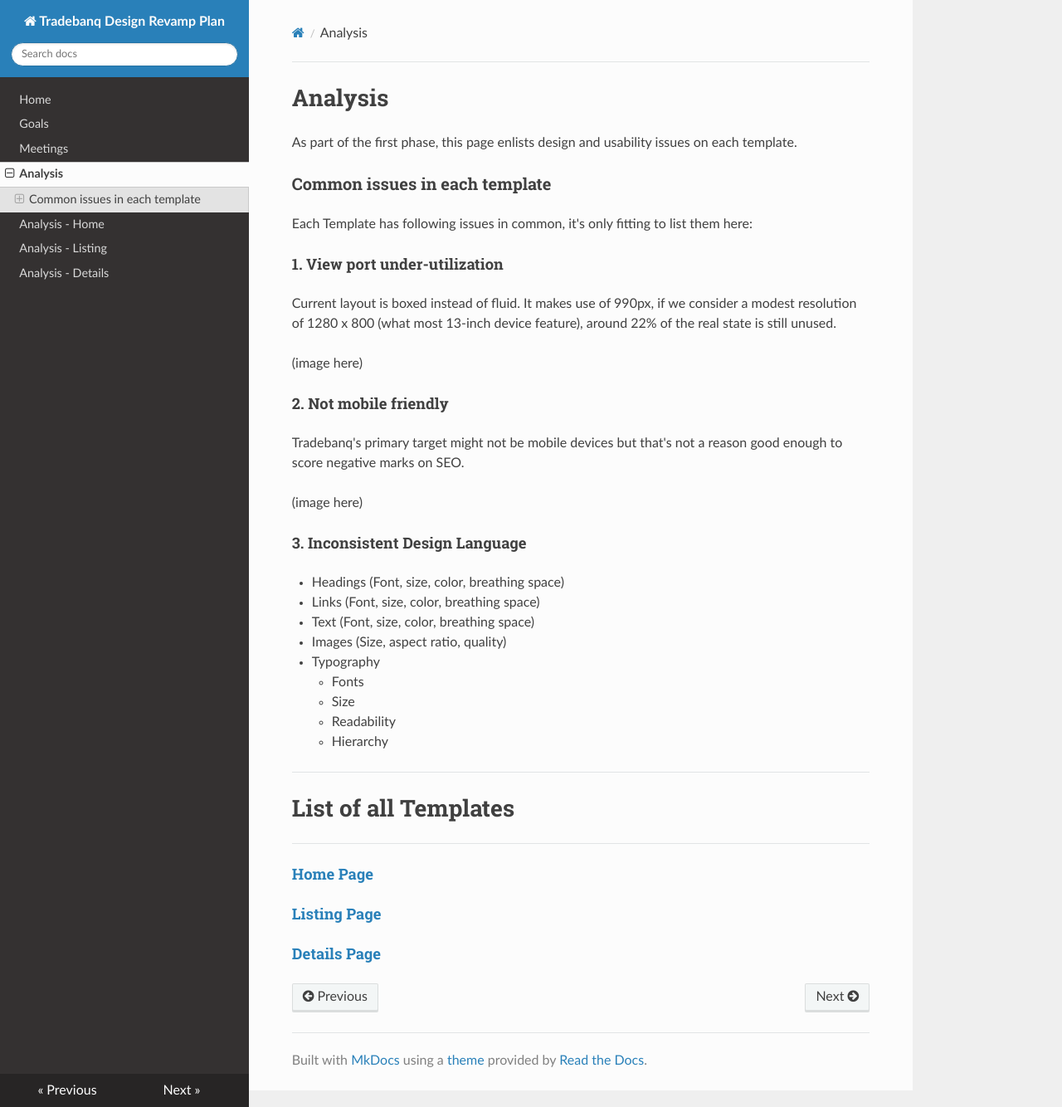
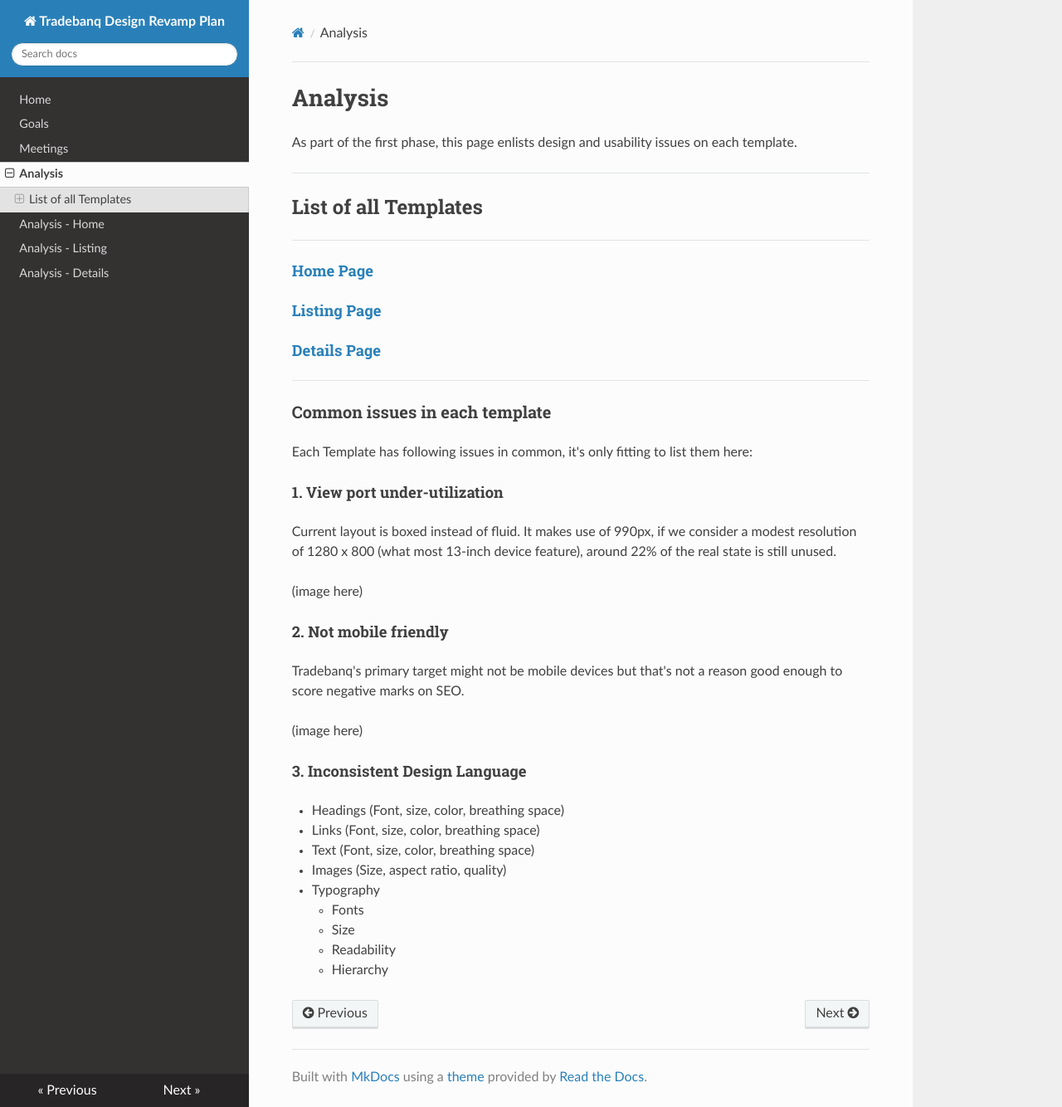
Before and after one commit to haisum/tradebanq.com.design, an MkDocs documentation site: the page built from docs/analysis.md, in a window 1280 px wide and 1334 px high. Shown: the whole window at 83% size. Built offline with MkDocs 1.6.1, drawn with Linux system fonts in a browser that asks for light colours; nearby versions of some CDN libraries; old or Windows-style settings are respelled for this version of MkDocs.

Commit message:
Updating analysis page

```diff
--- a/docs/analysis.md
+++ b/docs/analysis.md
@@ -1,6 +1,14 @@
 #Analysis
 
 As part of the first phase, this page enlists design and usability issues on each template.
+
+---
+##List of all Templates
+---
+####[Home Page](home.md)
+####[Listing Page](listing.md)
+####[Details Page](details.md)
+---
 
 ###Common issues in each template
 Each Template has following issues in common, it's only fitting to list them here:
```
Also changed, not shown: other parts of docs/analysis.md (+0 -7 lines).
